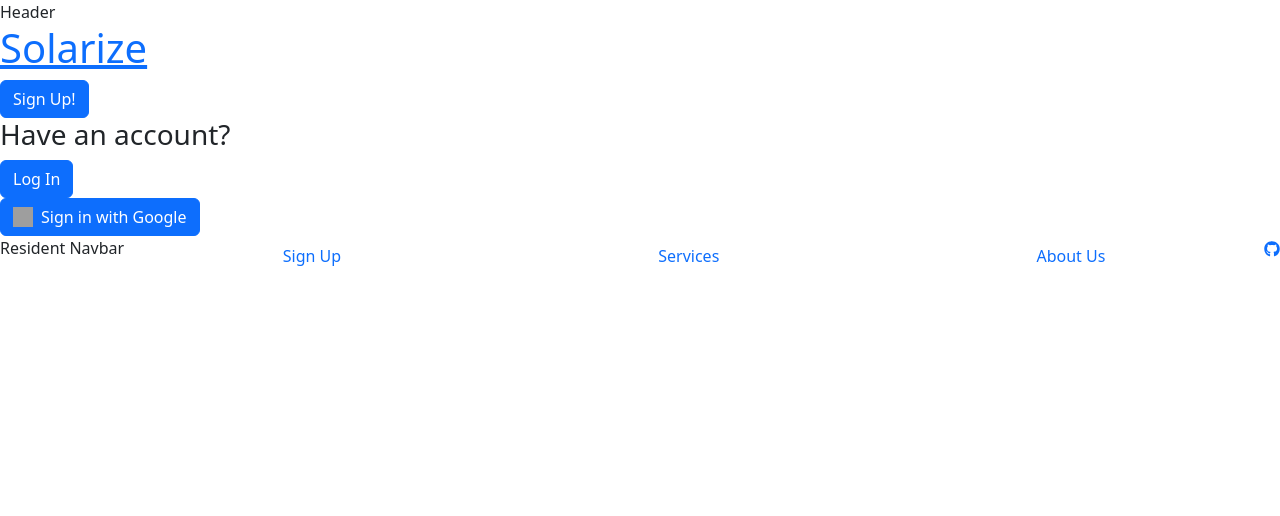
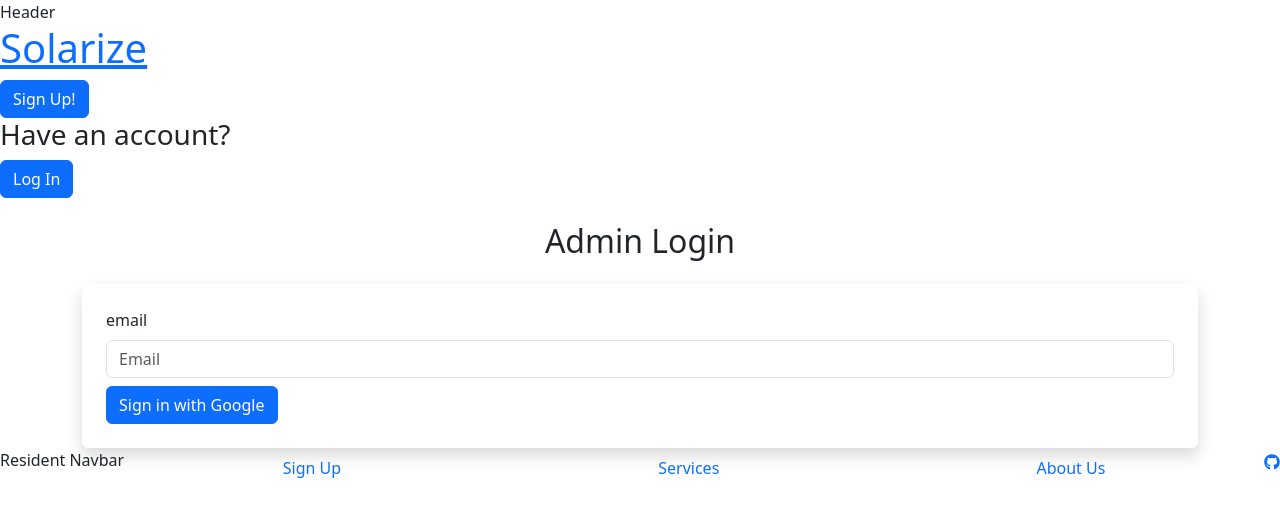
Before and after one commit to chingu-voyages/v52-tier3-team-38, a Next.js app: page /admin/login in a window 1280 px wide. Shown: the top 516 px of the page. Built offline with nearby package versions, Linux system fonts and the light colour scheme; no server answers; grey boxes are pictures that could not be loaded.

Commit message:
Resolved bug that prevented database from checking user email for confirmation

```diff
--- a/src/app/admin/login/page.js
+++ b/src/app/admin/login/page.js
@@ -1,38 +1,63 @@
 "use client";
 import React, { useState } from "react";
-import { Form, Button, Alert } from "react-bootstrap";
+import { Form, Button, Alert, Container } from "react-bootstrap";
 import { signInWithGoogle } from "../../../../utils/supabase/actions";
 import { createClient } from "../../../../utils/supabase/client";
 
 const Login = () => {
-  const [inputEmail, setInputEmail] = useState("");
+  const [email, setEmail] = useState("");
   const [error, setError] = useState(false);
+  const [errorMessage, setErrorMessage] = useState("");
   const [loading, setLoading] = useState(false);
 
   const handleSubmit = async (event) => {
     event.preventDefault();
     setLoading(true);
 
-    const response = await supabase.from('allowed_admin_emails').select('*').eq('email', email).single();
+    const supabase = await createClient();
+    const response = await supabase.from('approved_admin_emails').select('*').eq('email', email).single();
 
-    if ( response.error ) { // shows if the response failed.
+    if ( response.error ) {
       setError(true);
+      setErrorMessage("You are not a registered admin")
     }
 
-    await signInWithGoogle();
+    else {
+      await signInWithGoogle();
+    }
 
     setLoading(false);
   };
 
+  //NEED TO HANDLE STYLING BEFORE PR
   return (
-      <Button variant="primary" className="d-flex align-items-center" onClick={() => signInWithGoogle()}>
-        <img
-          src="https://www.gstatic.com/images/branding/product/1x/google_g_32dp.png"
-          alt="Google logo"
-          style={{ width: '20px', height: '20px', marginRight: '8px' }}
-        />
-        Sign in with Google
-      </Button>
+      <Container>
+        <h2 className="text-center mt-4">Admin Login</h2>
+        { error ? <Alert
+            className="mb-2"
+            variant="danger"
+            onClose={() => setError(false)}
+            dismissible
+          >
+            {errorMessage}
+          </Alert> : "" }
+        <Form onSubmit={handleSubmit} className="mt-4 shadow p-4 bg-white rounded">
+          <Form.Group className="mb-2" controlId="email">
+            <Form.Label>email</Form.Label>
+            <Form.Control
+              type="text"
+              value={email}
+              placeholder="Email"
+              onChange={(e) => setEmail(e.target.value)}
+              required
+            />
+          </Form.Group>
+          <Button variant="primary" className="d-flex align-items-center" type="submit" disabled={loading}>
+          {loading === true ? 'Loading...' : 'Sign in with Google'}
+          </Button>
+        </Form>
+      </Container>
+
   )
 };
 
--- a/src/app/layout.js
+++ b/src/app/layout.js
@@ -19,7 +19,7 @@ export const metadata = {
 
 export default async function RootLayout({ children }) {
   const supabase = await createClient();
-
+//NEED TO HANDLE REGISTERING ADMIN
   const { data: { user }} = await supabase.auth.getUser();
 
   if (!user) {
@@ -34,7 +34,7 @@ export default async function RootLayout({ children }) {
     );
   }
 
-  // const userDetails = await getUserDetails(user.id);
+  // const userDetails = await getUserDetails(user.id); NEED TO UNCOMMENT THIS BEFORE PR
   // console.log("User details:", userDetails);
 
   // if (userDetails.role === 1) {
```
